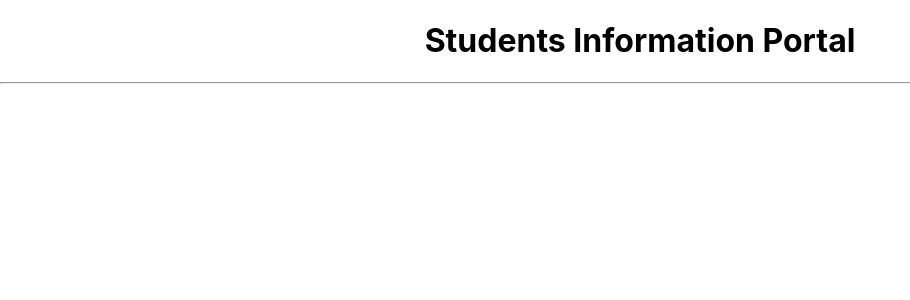
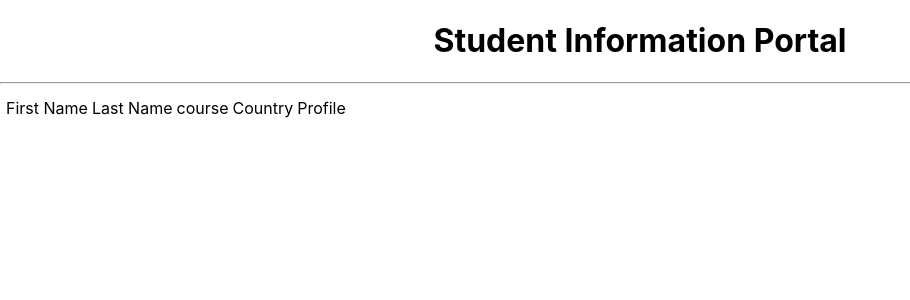
Before and after one commit to TharinduLakshimal/IT3133ReactProject, a React (Create React App) app in the folder studentapp/: page / in a window 1280 px wide. Shown: the top 300 px of the page, without its empty margins (0-910 px from the left). Built offline with nearby package versions, Linux system fonts and the light colour scheme.

Commit message:
student table layout and styles added

```diff
--- a/studentapp/src/App.js
+++ b/studentapp/src/App.js
@@ -1,18 +1,21 @@
-import logo from './logo.svg';
 import './App.css';
+import { students } from './data/StudentsDb';
+import StudentTable from './components/StudentTable';
 
 function App() {
   return (
     <div className="App">
-     <h1>Students Information Portal</h1>
-     <hr/>
-     <tabels>
-      <tr>
-        <td>
-
-          </td>
+    <h1>Student Information Portal</h1>
+    <hr/>
+    <table>
+      <tbody>
+        <tr>
+          <td>
+            <StudentTable students={students}/>
+            </td>
         </tr>
-     </tabels>
+        </tbody>
+    </table>
     </div>
   );
 }
--- a/studentapp/src/components/StudentTable.js
+++ b/studentapp/src/components/StudentTable.js
@@ -2,7 +2,21 @@
     return (
 
     <div>
-
+         <div className="outerDiv">
+            <div className="leftDiv">
+                <table>
+                    <thead>
+                        <tr>
+                            <td>First Name</td>
+                            <td>Last Name</td>
+                            <td>course</td>
+                            <td>Country</td>
+                            <td>Profile</td>
+                        </tr>
+                    </thead>
+                </table>
+               </div>
+            </div>
     </div>
 
 );
```
Also changed, not shown: studentapp/src/data/StudentsDb.js (renamed from studentapp/src/assests/data/StudentsDb.js).
